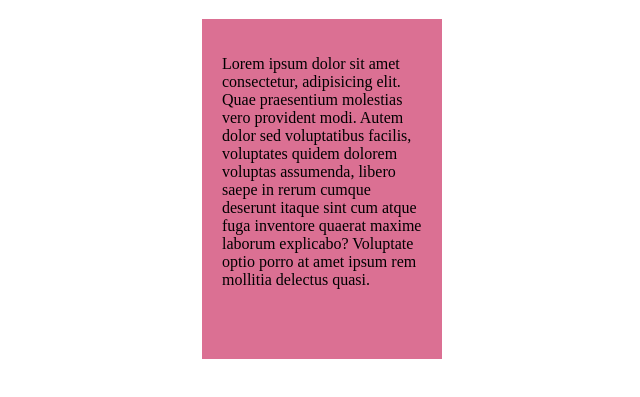
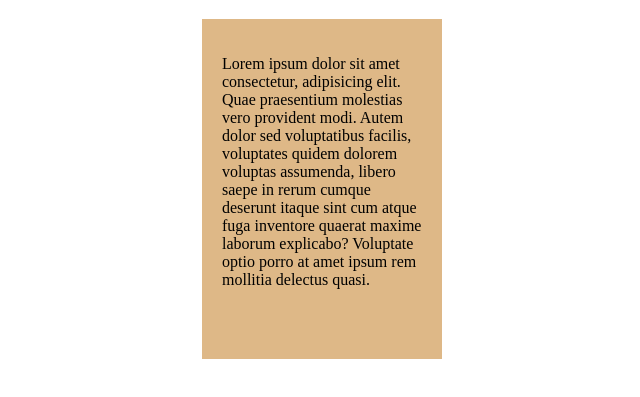
Before and after one commit to aditya-2403/chinu, a plain HTML site: page index.html in a window 1280 px wide. Shown: the part 69-466 px from the top of the page, without its empty margins (318-958 px from the left). Drawn offline with Linux system fonts and the light colour scheme.

Commit message:
Aditya bhai is the best

```diff
--- a/index.css
+++ b/index.css
@@ -9,5 +9,5 @@ body{
     width: 200px;
     height: 300px;
     padding: 20px;
-    background-color: palevioletred;
+    background-color: burlywood;
 }
```
